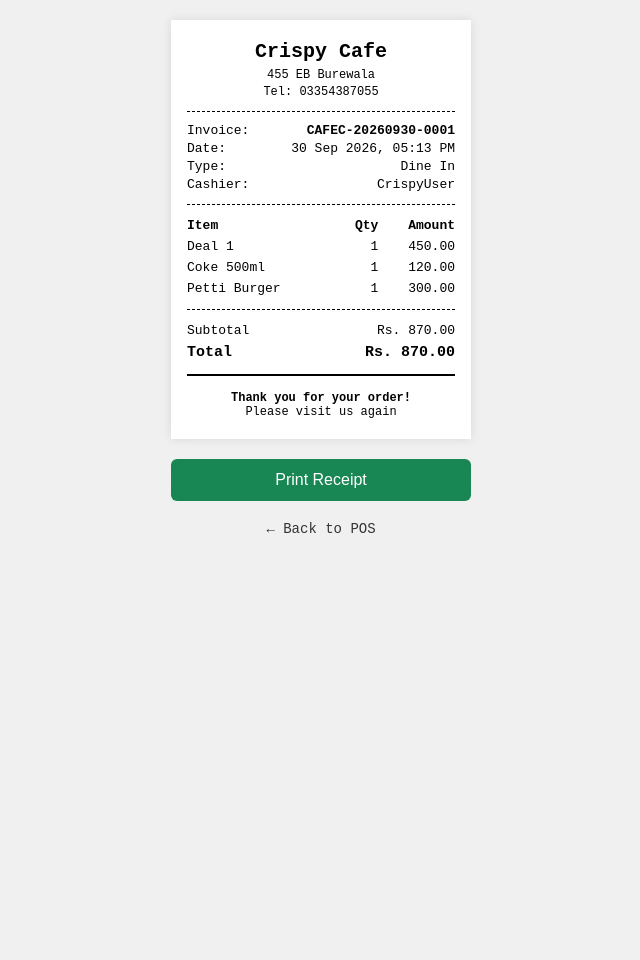
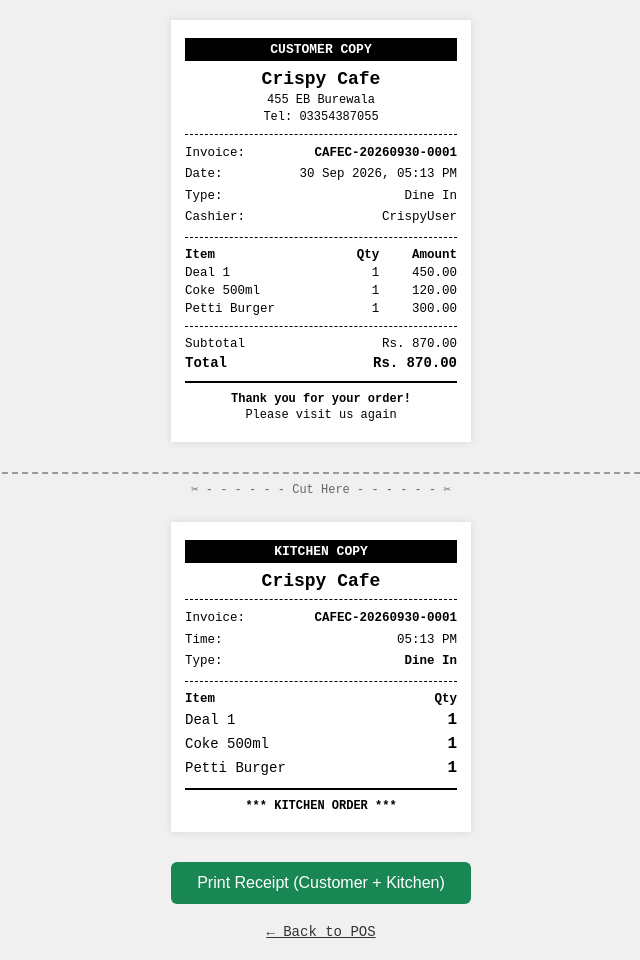
Before and after one commit to Naeemshakir0707/cafe-crispy-pos, a Django app: a page that uses pos/templates/pos/receipt.html in a window 1280 px wide. Shown: the whole page, without its empty margins (319-959 px from the left). Before the commit the page ends 533 px from the top, so only its background shows below. Run offline with Django 5.2, Linux system fonts and the light colour scheme; a user stored in the database is signed in; data comes from the database, SQL or seed files in the repository.

Commit message:
Add Customer + Kitchen copy receipt with cut

```diff
--- a/pos/templates/pos/receipt.html
+++ b/pos/templates/pos/receipt.html
@@ -9,47 +9,64 @@
             padding: 0;
             box-sizing: border-box;
         }
+
         body {
             font-family: 'Courier New', Courier, monospace;
             background: #f0f0f0;
             padding: 20px;
         }
+
         .receipt {
             width: 300px;
-            margin: 0 auto;
+            margin: 0 auto 30px auto;
             background: white;
-            padding: 20px 16px;
-            box-shadow: 0 0 10px rgba(0,0,0,0.1);
+            padding: 18px 14px;
+            box-shadow: 0 0 8px rgba(0,0,0,0.1);
         }
+
         .center { text-align: center; }
         .bold { font-weight: bold; }
         .restaurant-name {
-            font-size: 20px;
+            font-size: 18px;
             font-weight: bold;
-            margin-bottom: 4px;
+            margin-bottom: 3px;
         }
         .small { font-size: 12px; line-height: 1.4; }
         .line {
             border-top: 1px dashed #000;
-            margin: 10px 0;
+            margin: 8px 0;
         }
         .double-line {
             border-top: 2px solid #000;
-            margin: 10px 0;
+            margin: 8px 0;
         }
         table {
             width: 100%;
             border-collapse: collapse;
+            font-size: 12.5px;
+        }
+        td { padding: 2px 0; }
+        .right { text-align: right; }
+
+        .copy-title {
+            background: #000;
+            color: #fff;
+            text-align: center;
+            padding: 4px 0;
             font-size: 13px;
+            font-weight: bold;
+            margin-bottom: 8px;
         }
-        .items-table td, .totals-table td {
-            padding: 3px 0;
+
+        .cut-line {
+            text-align: center;
+            margin: 25px 0;
+            font-size: 12px;
+            color: #666;
+            border-top: 2px dashed #999;
+            padding-top: 8px;
         }
-        .right { text-align: right; }
-        .footer {
-            margin-top: 15px;
-            font-size: 12px;
-        }
+
         .print-btn {
             display: block;
             width: 300px;
@@ -62,18 +79,32 @@
             cursor: pointer;
             border-radius: 6px;
         }
+
         .back-link {
             display: block;
             text-align: center;
             margin-top: 10px;
             color: #333;
-            text-decoration: none;
             font-size: 14px;
         }
+
         @media print {
-            body { background: white; padding: 0; }
-            .receipt { box-shadow: none; width: 100%; max-width: 300px; }
-            .no-print { display: none; }
+            body {
+                background: white;
+                padding: 0;
+            }
+            .receipt {
+                box-shadow: none;
+                width: 100%;
+                max-width: 300px;
+                page-break-after: always;
+            }
+            .no-print {
+                display: none;
+            }
+            .cut-line {
+                border-top: 2px dashed #000;
+            }
         }
     </style>
 </head>
@@ -86,8 +117,10 @@
     </div>
 {% else %}
 
+<!-- ==================== CUSTOMER COPY ==================== -->
 <div class="receipt">
-    <!-- Header -->
+    <div class="copy-title">CUSTOMER COPY</div>
+
     <div class="center">
         <div class="restaurant-name">{{ restaurant.name }}</div>
         <div class="small">
@@ -98,7 +131,6 @@
 
     <div class="line"></div>
 
-    <!-- Invoice Info -->
     <div class="small">
         <table>
             <tr>
@@ -122,11 +154,10 @@
         </table>
     </div>
 
-    <!-- Customer Details (for Delivery) -->
     {% if sale.customer %}
     <div class="line"></div>
     <div class="small">
-        <div class="bold">Customer Details</div>
+        <div class="bold">Customer</div>
         <table>
             <tr>
                 <td>Name:</td>
@@ -150,8 +181,7 @@
 
     <div class="line"></div>
 
-    <!-- Items -->
-    <table class="items-table">
+    <table>
         <thead>
             <tr class="bold">
                 <td>Item</td>
@@ -172,8 +202,7 @@
 
     <div class="line"></div>
 
-    <!-- Totals -->
-    <table class="totals-table">
+    <table>
         <tr>
             <td>Subtotal</td>
             <td class="right">Rs. {{ sale.subtotal }}</td>
@@ -186,11 +215,11 @@
         {% endif %}
         {% if sale.delivery_charge > 0 %}
         <tr>
-            <td>Delivery Charge</td>
+            <td>Delivery</td>
             <td class="right">Rs. {{ sale.delivery_charge }}</td>
         </tr>
         {% endif %}
-        <tr class="bold" style="font-size: 15px;">
+        <tr class="bold" style="font-size: 14px;">
             <td>Total</td>
             <td class="right">Rs. {{ sale.total }}</td>
         </tr>
@@ -198,14 +227,80 @@
 
     <div class="double-line"></div>
 
-    <div class="center footer">
+    <div class="center small">
         <p class="bold">Thank you for your order!</p>
         <p>Please visit us again</p>
     </div>
 </div>
 
+<!-- CUT LINE -->
+<div class="cut-line no-print">✂ - - - - - - Cut Here - - - - - - ✂</div>
+
+<!-- ==================== KITCHEN COPY ==================== -->
+<div class="receipt">
+    <div class="copy-title">KITCHEN COPY</div>
+
+    <div class="center">
+        <div class="restaurant-name">{{ restaurant.name }}</div>
+    </div>
+
+    <div class="line"></div>
+
+    <div class="small">
+        <table>
+            <tr>
+                <td>Invoice:</td>
+                <td class="right bold">{{ sale.invoice_no }}</td>
+            </tr>
+            <tr>
+                <td>Time:</td>
+                <td class="right">{{ sale.created_at|date:"h:i A" }}</td>
+            </tr>
+            <tr>
+                <td>Type:</td>
+                <td class="right bold">{{ sale.get_order_type_display }}</td>
+            </tr>
+        </table>
+    </div>
+
+    {% if sale.customer %}
+    <div class="line"></div>
+    <div class="small">
+        <div class="bold">Customer: {{ sale.customer.name }}</div>
+        {% if sale.customer.mobile %}<div>Mobile: {{ sale.customer.mobile }}</div>{% endif %}
+        {% if sale.customer.address %}<div>Address: {{ sale.customer.address }}</div>{% endif %}
+    </div>
+    {% endif %}
+
+    <div class="line"></div>
+
+    <table>
+        <thead>
+            <tr class="bold">
+                <td>Item</td>
+                <td class="right">Qty</td>
+            </tr>
+        </thead>
+        <tbody>
+            {% for item in items %}
+            <tr>
+                <td style="font-size: 14px; padding: 4px 0;">{{ item.product.name }}</td>
+                <td class="right bold" style="font-size: 16px;">{{ item.quantity }}</td>
+            </tr>
+            {% endfor %}
+        </tbody>
+    </table>
+
+    <div class="double-line"></div>
+
+    <div class="center small bold">
+        *** KITCHEN ORDER ***
+    </div>
+</div>
+
+<!-- Print Button -->
 <div class="no-print">
-    <button class="print-btn" onclick="window.print()">Print Receipt</button>
+    <button class="print-btn" onclick="window.print()">Print Receipt (Customer + Kitchen)</button>
     <a href="/pos/" class="back-link">← Back to POS</a>
 </div>
 
```
